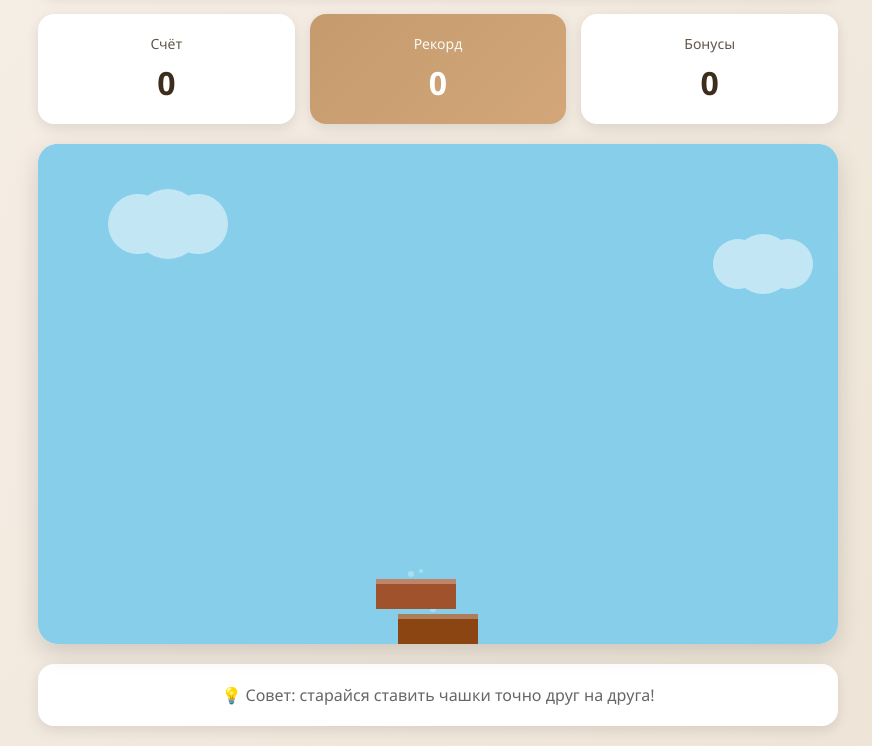
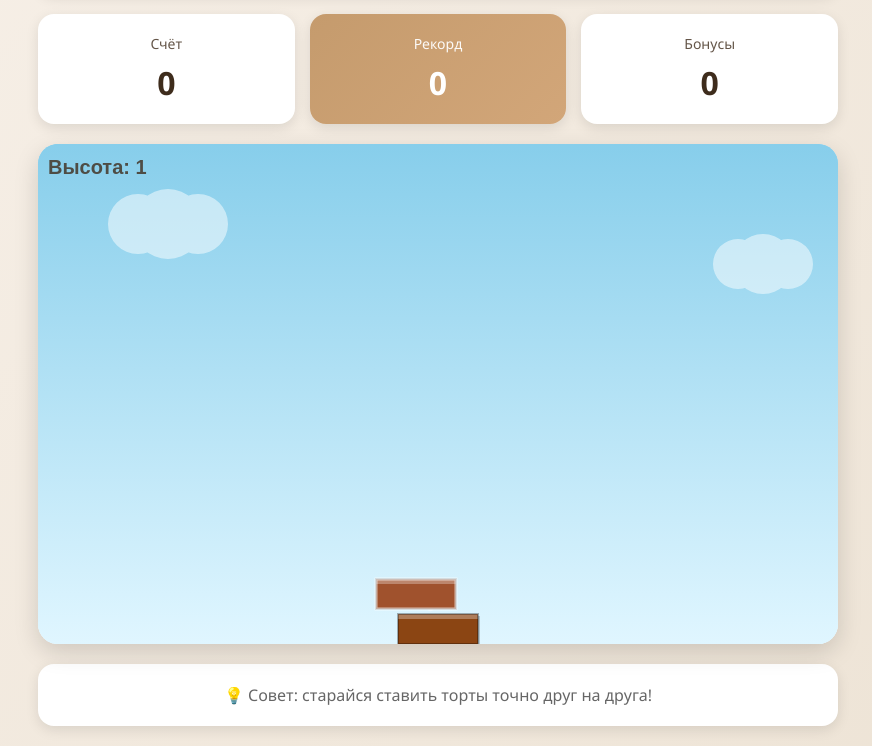
Before and after one commit to AminaSultanova/Online-menu, a website: page frontend/game.html in a window 1280 px wide. Both pictures are taken after a click on the button "Начать игру". Shown: the part 102-848 px from the top of the page, without its empty margins (202-1074 px from the left). Drawn offline with Linux system fonts and the light colour scheme.

Commit message:
improve game

```diff
--- a/frontend/game.html
+++ b/frontend/game.html
@@ -56,7 +56,7 @@
         <div id="startScreen" class="start-screen">
             <div class="start-content">
                 <h2 data-lang-ru="☕ Построй кофейную башню!" data-lang-en="☕ Build a Coffee Tower!">☕ Построй кофейную башню!</h2>
-                <p data-lang-ru="Кликай, чтобы остановить чашку" data-lang-en="Click to stop the cup">Кликай, чтобы остановить чашку</p>
+                <p data-lang-ru="Кликай, чтобы остановить торт" data-lang-en="Click to stop the cake">Кликай, чтобы остановить торт</p>
                 <p data-lang-ru="Чем точнее, тем больше баллов!" data-lang-en="The more accurate, the more points!">Чем точнее, тем больше баллов!</p>
                 <button class="start-btn" onclick="startGame()">
                     <span data-lang-ru="Начать игру" data-lang-en="Start Game">Начать игру</span>
@@ -66,8 +66,8 @@
     </div>
 
     <div class="game-instructions">
-        <p data-lang-ru="💡 Совет: старайся ставить чашки точно друг на друга!" data-lang-en="💡 Tip: try to place cups exactly on top of each other!">
-            💡 Совет: старайся ставить чашки точно друг на друга!
+        <p data-lang-ru="💡 Совет: старайся ставить торты точно друг на друга!" data-lang-en="💡 Tip: try to place cakes exactly on top of each other!">
+            💡 Совет: старайся ставить торты точно друг на друга!
         </p>
     </div>
 </div>
--- a/frontend/js/game.js
+++ b/frontend/js/game.js
@@ -7,12 +7,15 @@ class CoffeeTowerGame {
         this.score = 0;
         this.bestScore = parseInt(localStorage.getItem('bestScore')) || 0;
         this.totalBonuses = parseInt(localStorage.getItem('totalBonuses')) || 0;
+
         this.blocks = [];
         this.currentBlock = null;
         this.blockWidth = 80;
         this.blockHeight = 30;
+        this.baseSpeed = 2;
         this.blockSpeed = 2;
         this.direction = 1;
+        this.maxBlocks = 15;
 
         this.colors = ['#8B4513', '#A0522D', '#CD853F', '#D2691E', '#DEB887'];
 
@@ -28,6 +31,13 @@ class CoffeeTowerGame {
         this.canvas.addEventListener('touchstart', (e) => {
             e.preventDefault();
             this.placeBlock();
+        });
+
+        document.addEventListener('keydown', (e) => {
+            if (e.code === 'Space' && this.isPlaying) {
+                e.preventDefault();
+                this.placeBlock();
+            }
         });
 
         this.updateStats();
@@ -46,7 +56,9 @@ class CoffeeTowerGame {
         this.isPlaying = true;
         this.score = 0;
         this.blocks = [];
-        this.blockSpeed = 2;
+        this.blockSpeed = this.baseSpeed;
+        this.direction = 1;
+
         this.blocks.push({
             x: this.canvas.width / 2 - this.blockWidth / 2,
             y: this.canvas.height - this.blockHeight,
@@ -60,25 +72,55 @@ class CoffeeTowerGame {
     }
 
     createNewBlock() {
+        if (this.blocks.length === 0) return;
+
         const prevBlock = this.blocks[this.blocks.length - 1];
+
+        const newY = prevBlock.y - this.blockHeight - 5;
+
+        if (newY < 50) {
+            this.shiftBlocksDown();
+        }
+
+        const finalY = this.blocks.length > 0
+            ? this.blocks[this.blocks.length - 1].y - this.blockHeight - 5
+            : this.canvas.height - this.blockHeight;
+
+        this.direction = Math.random() > 0.5 ? 1 : -1;
+
+        const startX = this.direction > 0
+            ? 0
+            : this.canvas.width - this.blockWidth;
+
         this.currentBlock = {
-            x: 0,
-            y: prevBlock.y - this.blockHeight - 5,
+            x: startX,
+            y: finalY,
             width: prevBlock.width,
             color: this.colors[this.blocks.length % this.colors.length],
             moving: true
         };
-        this.direction = Math.random() > 0.5 ? 1 : -1;
+
+        console.log('New block created at:', this.currentBlock.x, this.currentBlock.y, 'Direction:', this.direction);
     }
 
     placeBlock() {
-        if (!this.isPlaying || !this.currentBlock || !this.currentBlock.moving) return;
+        if (!this.isPlaying || !this.currentBlock || !this.currentBlock.moving) {
+            console.log('Cannot place block:', {
+                isPlaying: this.isPlaying,
+                hasBlock: !!this.currentBlock,
+                isMoving: this.currentBlock?.moving
+            });
+            return;
+        }
 
         this.currentBlock.moving = false;
         const prevBlock = this.blocks[this.blocks.length - 1];
+
         const overlap = this.calculateOverlap(this.currentBlock, prevBlock);
 
-        if (overlap <= 0) {
+        console.log('Overlap:', overlap, 'Current X:', this.currentBlock.x);
+
+        if (overlap <= 5) {
             this.gameOver();
             return;
         }
@@ -92,34 +134,38 @@ class CoffeeTowerGame {
 
         if (currLeft < prevLeft) {
             this.currentBlock.x = prevLeft;
+            this.currentBlock.width = Math.min(currRight - prevLeft, prevBlock.width);
+        } else if (currRight > prevRight) {
+            this.currentBlock.width = Math.min(prevRight - currLeft, prevBlock.width);
         }
 
         this.blocks.push({...this.currentBlock});
+
         const accuracy = (overlap / prevBlock.width) * 100;
         let points = 1;
 
         if (accuracy > 95) {
             points = 5;
             this.showMessage('Perfect! 🎉', this.currentBlock.x + this.currentBlock.width / 2, this.currentBlock.y);
-        } else if (accuracy > 80) {
+        } else if (accuracy > 85) {
             points = 3;
             this.showMessage('Great! ⭐', this.currentBlock.x + this.currentBlock.width / 2, this.currentBlock.y);
-        } else if (accuracy > 60) {
+        } else if (accuracy > 70) {
             points = 2;
+            this.showMessage('Good! 👍', this.currentBlock.x + this.currentBlock.width / 2, this.currentBlock.y);
         }
 
         this.score += points;
 
-        if (this.score % 5 === 0) {
-            this.blockSpeed += 0.3;
+        if (this.score % 10 === 0 && this.blockSpeed < 5) {
+            this.blockSpeed += 0.2;
         }
 
         this.updateStats();
-        if (this.blocks.length > 20) {
-            this.shiftBlocksDown();
-        }
 
-        this.createNewBlock();
+        setTimeout(() => {
+            this.createNewBlock();
+        }, 100);
     }
 
     calculateOverlap(block1, block2) {
@@ -135,10 +181,11 @@ class CoffeeTowerGame {
     }
 
     shiftBlocksDown() {
-        this.blocks.shift();
+        const shiftAmount = this.blockHeight * 3;
         this.blocks.forEach(block => {
-            block.y += this.blockHeight + 5;
+            block.y += shiftAmount;
         });
+        console.log('Shifted blocks down by', shiftAmount);
     }
 
     showMessage(text, x, y) {
@@ -182,15 +229,25 @@ class CoffeeTowerGame {
     update() {
         if (this.currentBlock && this.currentBlock.moving) {
             this.currentBlock.x += this.blockSpeed * this.direction;
-            if (this.currentBlock.x <= 0 ||
-                this.currentBlock.x + this.currentBlock.width >= this.canvas.width) {
-                this.direction *= -1;
+
+            const leftEdge = 0;
+            const rightEdge = this.canvas.width - this.currentBlock.width;
+
+            if (this.currentBlock.x <= leftEdge) {
+                this.currentBlock.x = leftEdge;
+                this.direction = 1;
+            } else if (this.currentBlock.x >= rightEdge) {
+                this.currentBlock.x = rightEdge;
+                this.direction = -1;
             }
         }
     }
 
     draw() {
-        this.ctx.fillStyle = '#87CEEB';
+        const gradient = this.ctx.createLinearGradient(0, 0, 0, this.canvas.height);
+        gradient.addColorStop(0, '#87CEEB');
+        gradient.addColorStop(1, '#E0F6FF');
+        this.ctx.fillStyle = gradient;
         this.ctx.fillRect(0, 0, this.canvas.width, this.canvas.height);
 
         this.drawClouds();
@@ -200,32 +257,64 @@ class CoffeeTowerGame {
         });
 
         if (this.currentBlock && this.currentBlock.moving) {
-            this.drawBlock(this.currentBlock, this.blocks.length);
+            this.drawBlock(this.currentBlock, this.blocks.length, true);
         }
+
+        this.ctx.save();
+        this.ctx.font = 'bold 20px Arial';
+        this.ctx.fillStyle = 'rgba(62, 44, 28, 0.8)';
+        this.ctx.textAlign = 'left';
+        this.ctx.fillText(`Высота: ${this.blocks.length}`, 10, 30);
+        this.ctx.restore();
     }
 
-    drawBlock(block, index) {
+    drawBlock(block, index, isMoving = false) {
+        if (!isMoving) {
+            this.ctx.fillStyle = 'rgba(0, 0, 0, 0.2)';
+            this.ctx.fillRect(block.x + 2, block.y + 2, block.width, this.blockHeight);
+        }
+
         this.ctx.fillStyle = block.color;
         this.ctx.fillRect(block.x, block.y, block.width, this.blockHeight);
 
         this.ctx.fillStyle = 'rgba(255, 255, 255, 0.3)';
         this.ctx.fillRect(block.x, block.y, block.width, 5);
 
-        if (index >= this.blocks.length - 3) {
+        this.ctx.strokeStyle = 'rgba(0, 0, 0, 0.3)';
+        this.ctx.lineWidth = 2;
+        this.ctx.strokeRect(block.x, block.y, block.width, this.blockHeight);
+
+        if (index >= this.blocks.length - 3 && !isMoving) {
             this.drawSteam(block.x + block.width / 2, block.y);
+        }
+
+        if (isMoving) {
+            this.ctx.strokeStyle = 'rgba(255, 255, 255, 0.6)';
+            this.ctx.lineWidth = 3;
+            this.ctx.strokeRect(block.x, block.y, block.width, this.blockHeight);
         }
     }
 
     drawSteam(x, y) {
-        this.ctx.fillStyle = 'rgba(255, 255, 255, 0.3)';
+        const time = Date.now() / 500;
+        this.ctx.fillStyle = 'rgba(255, 255, 255, 0.4)';
+
         this.ctx.beginPath();
-        this.ctx.arc(x - 5, y - 5, 3, 0, Math.PI * 2);
-        this.ctx.arc(x + 5, y - 8, 2, 0, Math.PI * 2);
+        this.ctx.arc(x - 8 + Math.sin(time) * 2, y - 5 - Math.abs(Math.sin(time)) * 3, 3, 0, Math.PI * 2);
+        this.ctx.fill();
+
+        this.ctx.beginPath();
+        this.ctx.arc(x + Math.cos(time) * 2, y - 10 - Math.abs(Math.cos(time)) * 3, 2, 0, Math.PI * 2);
+        this.ctx.fill();
+
+        this.ctx.beginPath();
+        this.ctx.arc(x + 8 + Math.sin(time + 1) * 2, y - 7 - Math.abs(Math.sin(time + 1)) * 3, 2.5, 0, Math.PI * 2);
         this.ctx.fill();
     }
 
     drawClouds() {
         this.ctx.fillStyle = 'rgba(255, 255, 255, 0.5)';
+
         this.ctx.beginPath();
         this.ctx.arc(100, 80, 30, 0, Math.PI * 2);
         this.ctx.arc(130, 80, 35, 0, Math.PI * 2);
@@ -247,6 +336,7 @@ class CoffeeTowerGame {
 
     gameOver() {
         this.isPlaying = false;
+
         const bonusesEarned = Math.floor(this.score / 2);
         this.totalBonuses += bonusesEarned;
 
@@ -262,6 +352,8 @@ class CoffeeTowerGame {
         document.getElementById('gameOverScreen').classList.remove('hidden');
 
         this.updateStats();
+
+        console.log('Game Over! Score:', this.score, 'Bonuses:', bonusesEarned);
     }
 }
 
@@ -291,9 +383,7 @@ function updateGameLanguage() {
             ? el.getAttribute('data-lang-ru')
             : el.getAttribute('data-lang-en');
 
-        if (el.tagName === 'BUTTON' || el.tagName === 'SPAN') {
-            el.textContent = text;
-        } else {
+        if (text) {
             el.textContent = text;
         }
     });
```
